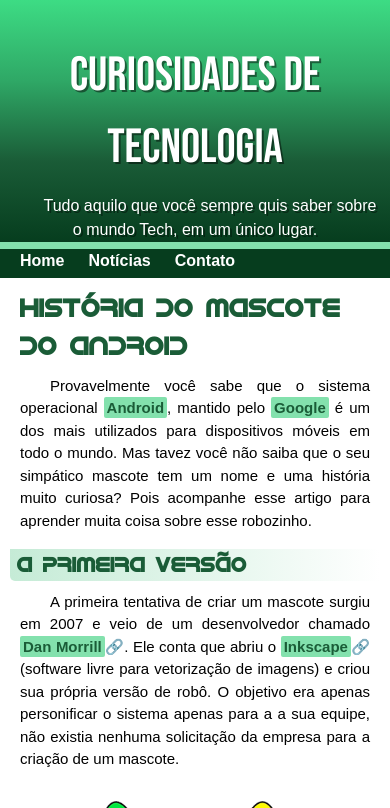
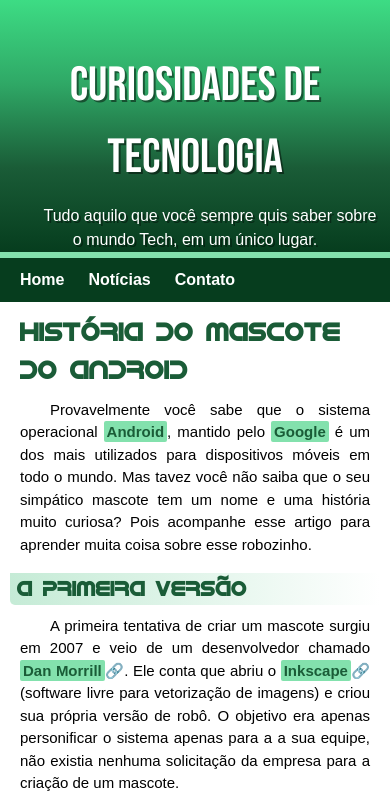
Before and after one commit to jonathahenrique/projeto-android, a plain HTML site: page index.html in a window 390 px wide. Shown: the top 808 px of the page. Drawn offline with Linux system fonts and the light colour scheme.

Commit message:
Adaptação menu para mobile
remoção da listra verde na tela

```diff
--- a/style.css
+++ b/style.css
@@ -34,8 +34,8 @@ body {
 }
 
 header {
-    background-image: linear-gradient(to bottom, #3DDC84, #2FA866, #1A5C37, #063d1e);
-    margin: auto;
+    background-image: linear-gradient(to bottom, var(--cor2), var(--cor3), var(--cor4), var(--cor5));
+
     min-height: 170px;
     padding: 10px 10px 0px 10px;
 }
@@ -47,7 +47,7 @@ h1#cabecalho {
     font-size: 3em;
     width: 100%;
     text-shadow: 2px 2px 0px rgba(0, 0, 0, 0.466);
-    margin-top: 30px;
+    padding-top: 40px;
     font-weight: normal;
 }
 
@@ -62,8 +62,9 @@ p#intro {
 }
 nav {
     background-color: var(--cor5);
-    padding: 0px 0px 5px 10px;
+    padding: 10px;
     box-shadow: 2px 2px 2px rgba(0, 0, 0, 0.329);
+    margin-top: -1px;
 }
 
 nav#menu > a {
```
